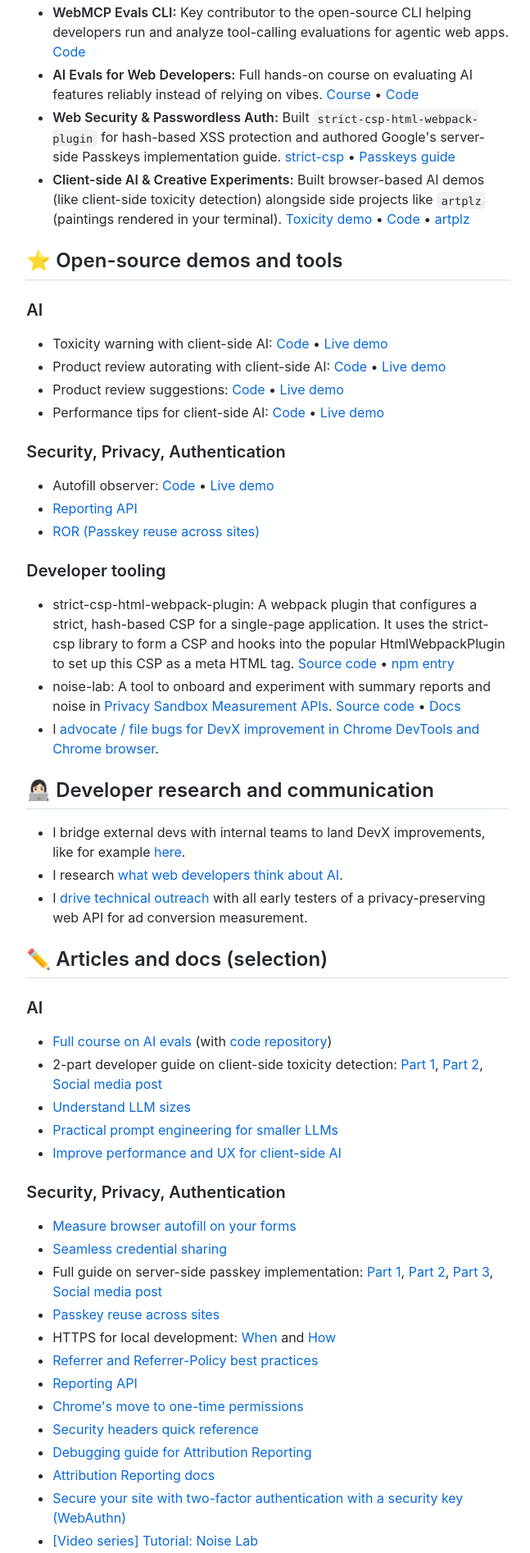
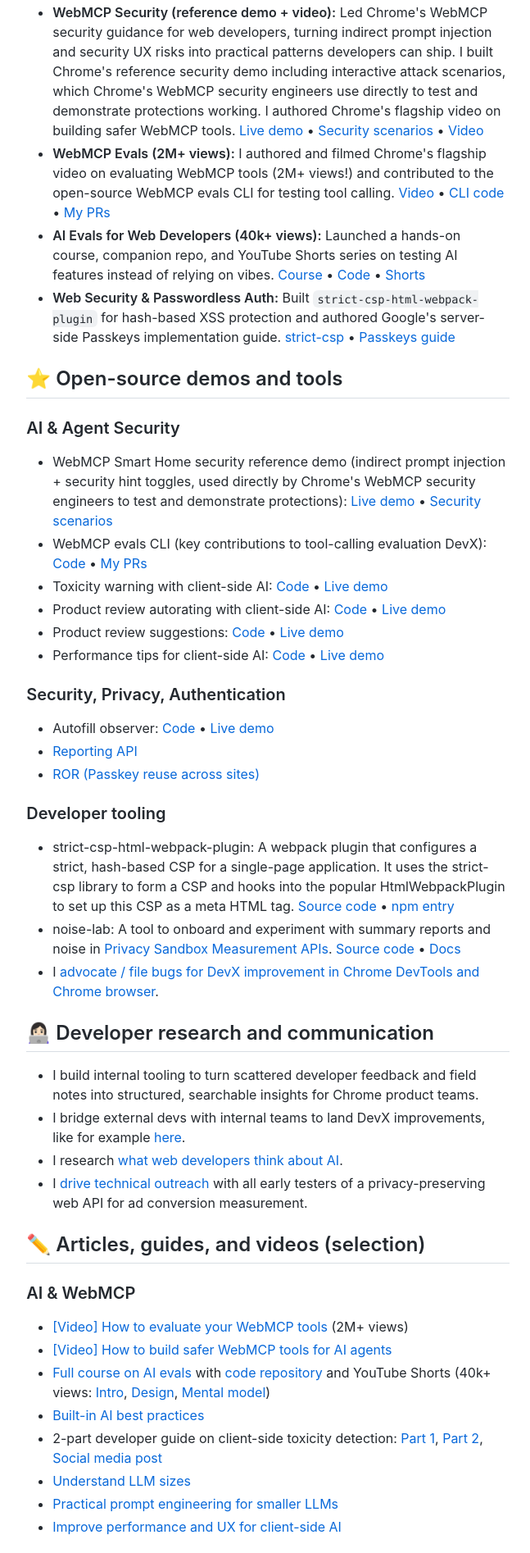
Before and after one commit to maudnals/maudnals.github.io, a plain HTML site: page index.html in a window 1280 px wide. Shown: the part 924-2818 px from the top of the page at 82% size, without its empty margins (313-960 px from the left). Drawn offline with Linux system fonts and the light colour scheme.

Commit message:
Include latest WebMCP work and Google community leadership

```diff
--- a/index.html
+++ b/index.html
@@ -138,14 +138,16 @@ dark-mode {
     <p>In the physical world, I live in Paris. You can find me roaming around taking street photos and tinkering with creative coding. Online, find me on <a href="https://bsky.app/profile/maudnals.bsky.social">Bluesky</a> and <a href="https://www.linkedin.com/in/maudnalpas/">LinkedIn</a> (previously on <a href="https://x.com/maudnals?lang=en">X</a>).</p>
     <h2 id="-selected-work"><a class="anchor" aria-hidden="true" tabindex="-1" href="#-selected-work"><span class="octicon octicon-link"></span></a>✨ Selected work</h2>
     <ul>
-      <li><strong>WebMCP Evals CLI:</strong> Key contributor to the open-source CLI helping developers run and analyze tool-calling evaluations for agentic web apps. <a href="https://github.com/GoogleChromeLabs/webmcp-tools">Code</a></li>
-      <li><strong>AI Evals for Web Developers:</strong> Full hands-on course on evaluating AI features reliably instead of relying on vibes. <a href="https://developer.chrome.com/docs/ai/evals">Course</a> • <a href="https://github.com/GoogleChromeLabs/web-ai-demos/tree/main/evals-course">Code</a></li>
+      <li><strong>WebMCP Security (reference demo + video):</strong> Led Chrome's WebMCP security guidance for web developers, turning indirect prompt injection and security UX risks into practical patterns developers can ship. I built Chrome's reference security demo including interactive attack scenarios, which Chrome's WebMCP security engineers use directly to test and demonstrate protections working. I authored Chrome's flagship video on building safer WebMCP tools. <a href="https://googlechromelabs.github.io/webmcp-tools/demos/smart-home/">Live demo</a> • <a href="https://github.com/GoogleChromeLabs/webmcp-tools/tree/main/demos/smart-home#-security-scenarios">Security scenarios</a> • <a href="https://www.youtube.com/watch?v=YCOy5uGJnQA">Video</a></li>
+      <li><strong>WebMCP Evals (2M+ views):</strong> I authored and filmed Chrome's flagship video on evaluating WebMCP tools (2M+ views!) and contributed to the open-source WebMCP evals CLI for testing tool calling. <a href="https://www.youtube.com/watch?v=2jb6D2yhdis">Video</a> • <a href="https://github.com/GoogleChromeLabs/webmcp-tools/tree/main/webmcp-evals">CLI code</a> • <a href="https://github.com/GoogleChromeLabs/webmcp-tools/pulls?q=is%3Apr+is%3Aclosed+author%3Amaudnals">My PRs</a></li>
+      <li><strong>AI Evals for Web Developers (40k+ views):</strong> Launched a hands-on course, companion repo, and YouTube Shorts series on testing AI features instead of relying on vibes. <a href="https://developer.chrome.com/docs/ai/evals">Course</a> • <a href="https://github.com/GoogleChromeLabs/web-ai-demos/tree/main/evals-course">Code</a> • <a href="https://www.youtube.com/shorts/WufG1eBT0dU">Shorts</a></li>
       <li><strong>Web Security &#x26; Passwordless Auth:</strong> Built <code>strict-csp-html-webpack-plugin</code> for hash-based XSS protection and authored Google's server-side Passkeys implementation guide. <a href="https://github.com/google/strict-csp/tree/main/strict-csp-html-webpack-plugin">strict-csp</a> • <a href="https://developers.google.com/identity/passkeys/developer-guides/server-introduction">Passkeys guide</a></li>
-      <li><strong>Client-side AI &#x26; Creative Experiments:</strong> Built browser-based AI demos (like client-side toxicity detection) alongside side projects like <code>artplz</code> (paintings rendered in your terminal). <a href="https://chrome.dev/web-ai-demos/toxic-review-warning/">Toxicity demo</a> • <a href="https://github.com/GoogleChromeLabs/web-ai-demos/tree/main/toxic-review-warning">Code</a> • <a href="https://github.com/maudnals/artplz">artplz</a></li>
     </ul>
     <h2 id="-open-source-demos-and-tools"><a class="anchor" aria-hidden="true" tabindex="-1" href="#-open-source-demos-and-tools"><span class="octicon octicon-link"></span></a>⭐ Open-source demos and tools</h2>
-    <h3 id="ai"><a class="anchor" aria-hidden="true" tabindex="-1" href="#ai"><span class="octicon octicon-link"></span></a>AI</h3>
+    <h3 id="ai--agent-security"><a class="anchor" aria-hidden="true" tabindex="-1" href="#ai--agent-security"><span class="octicon octicon-link"></span></a>AI &#x26; Agent Security</h3>
     <ul>
+      <li>WebMCP Smart Home security reference demo (indirect prompt injection + security hint toggles, used directly by Chrome's WebMCP security engineers to test and demonstrate protections): <a href="https://googlechromelabs.github.io/webmcp-tools/demos/smart-home/">Live demo</a> • <a href="https://github.com/GoogleChromeLabs/webmcp-tools/tree/main/demos/smart-home#-security-scenarios">Security scenarios</a></li>
+      <li>WebMCP evals CLI (key contributions to tool-calling evaluation DevX): <a href="https://github.com/GoogleChromeLabs/webmcp-tools/tree/main/webmcp-evals">Code</a> • <a href="https://github.com/GoogleChromeLabs/webmcp-tools/pulls?q=is%3Apr+is%3Aclosed+author%3Amaudnals">My PRs</a></li>
       <li>Toxicity warning with client-side AI: <a href="https://github.com/GoogleChromeLabs/web-ai-demos/tree/main/toxic-review-warning">Code</a> • <a href="https://chrome.dev/web-ai-demos/toxic-review-warning/">Live demo</a></li>
       <li>Product review autorating with client-side AI: <a href="https://github.com/GoogleChromeLabs/web-ai-demos/tree/main/product-review-auto-rating-io">Code</a> • <a href="https://chrome.dev/web-ai-demos/product-reviews/">Live demo</a></li>
       <li>Product review suggestions: <a href="https://github.com/GoogleChromeLabs/web-ai-demos/tree/main/product-review-suggestions">Code</a> • <a href="https://chrome.dev/web-ai-demos/product-review-suggestions/">Live demo</a></li>
@@ -165,14 +167,18 @@ dark-mode {
     </ul>
     <h2 id="-developer-research-and-communication"><a class="anchor" aria-hidden="true" tabindex="-1" href="#-developer-research-and-communication"><span class="octicon octicon-link"></span></a>👩🏻‍💻 Developer research and communication</h2>
     <ul>
+      <li>I build internal tooling to turn scattered developer feedback and field notes into structured, searchable insights for Chrome product teams.</li>
       <li>I bridge external devs with internal teams to land DevX improvements, like for example <a href="https://github.com/privacysandbox/privacy-sandbox-dev-support/issues/41">here</a>.</li>
       <li>I research <a href="https://web.dev/blog/ai-chats-and-takeaways">what web developers think about AI</a>.</li>
       <li>I <a href="https://groups.google.com/u/0/a/chromium.org/g/attribution-reporting-api-dev/search?q=maud%20nalpas">drive technical outreach</a> with all early testers of a privacy-preserving web API for ad conversion measurement.</li>
     </ul>
-    <h2 id="️-articles-and-docs-selection"><a class="anchor" aria-hidden="true" tabindex="-1" href="#️-articles-and-docs-selection"><span class="octicon octicon-link"></span></a>✏️ Articles and docs (selection)</h2>
-    <h3 id="ai-1"><a class="anchor" aria-hidden="true" tabindex="-1" href="#ai-1"><span class="octicon octicon-link"></span></a>AI</h3>
+    <h2 id="️-articles-guides-and-videos-selection"><a class="anchor" aria-hidden="true" tabindex="-1" href="#️-articles-guides-and-videos-selection"><span class="octicon octicon-link"></span></a>✏️ Articles, guides, and videos (selection)</h2>
+    <h3 id="ai--webmcp"><a class="anchor" aria-hidden="true" tabindex="-1" href="#ai--webmcp"><span class="octicon octicon-link"></span></a>AI &#x26; WebMCP</h3>
     <ul>
-      <li><a href="https://developer.chrome.com/docs/ai/evals">Full course on AI evals</a> (with <a href="https://github.com/GoogleChromeLabs/web-ai-demos/tree/main/evals-course">code repository</a>)</li>
+      <li><a href="https://www.youtube.com/watch?v=2jb6D2yhdis">[Video] How to evaluate your WebMCP tools</a> (2M+ views)</li>
+      <li><a href="https://www.youtube.com/watch?v=YCOy5uGJnQA">[Video] How to build safer WebMCP tools for AI agents</a></li>
+      <li><a href="https://developer.chrome.com/docs/ai/evals">Full course on AI evals</a> with <a href="https://github.com/GoogleChromeLabs/web-ai-demos/tree/main/evals-course">code repository</a> and YouTube Shorts (40k+ views: <a href="https://www.youtube.com/shorts/WufG1eBT0dU">Intro</a>, <a href="https://www.youtube.com/shorts/m91Gj3efqjE">Design</a>, <a href="https://www.youtube.com/shorts/ji08ILsXQ7M">Mental model</a>)</li>
+      <li><a href="https://developer.chrome.com/docs/ai/built-in-ai-dos-donts">Built-in AI best practices</a></li>
       <li>2-part developer guide on client-side toxicity detection: <a href="https://web.dev/articles/ai-detect-toxicity-context">Part 1</a>, <a href="https://web.dev/articles/ai-detect-toxicity-build">Part 2</a>, <a href="https://www.linkedin.com/posts/maudnalpas_ai-webai-toxicity-activity-7262487002875416576-jsMP/">Social media post</a></li>
       <li><a href="https://web.dev/articles/llm-sizes">Understand LLM sizes</a></li>
       <li><a href="https://web.dev/articles/practical-prompt-engineering">Practical prompt engineering for smaller LLMs</a></li>
@@ -251,11 +257,16 @@ dark-mode {
     <p align="center">
       <img width="350" alt="Audience watching Maud&#x27;s passkey talk in Paris" src="https://github.com/maudnals/maudnals.github.io/blob/main/images/dotJS.jpeg?raw=true"><br><sup>DotJS stage, 1000+ live attendees. 2024, Paris.</sup>
     </p>
-    <h2 id="-community"><a class="anchor" aria-hidden="true" tabindex="-1" href="#-community"><span class="octicon octicon-link"></span></a>💙 Community</h2>
-    <p>I drive and advocate for hosting tech events for underrepresented groups:</p>
+    <h2 id="-community--leadership"><a class="anchor" aria-hidden="true" tabindex="-1" href="#-community--leadership"><span class="octicon octicon-link"></span></a>💙 Community &#x26; leadership</h2>
     <ul>
-      <li><a href="https://www.linkedin.com/posts/maudnalpas_ai-activity-7272590428141502465-jusB">Women Techmakers Paris meetup</a></li>
-      <li><a href="https://www.linkedin.com/posts/maudnalpas_googleaihub-activity-7247235655427076097--lX7/">Ladies of Code Paris meetup</a></li>
+      <li><strong>Women Engineers community at Google Paris (2026):</strong> I led and grew our local community of 80+ engineers across Chrome, YouTube, Google DeepMind, and other teams. Bringing people together through monthly fireside chats, lunches, coffee chats, and office-wide events has been a highlight of my year, creating space to support one another and connecting me with top local engineers across Google.</li>
+      <li><strong>External Paris tech meetups:</strong> I also build local developer community outside Google by organizing and hosting sold-out tech meetups in Paris (~70 attendees) for underrepresented groups and AI builders:
+        <ul>
+          <li><a href="https://www.linkedin.com/feed/update/urn:li:activity:7511745656697372672/">Women Techmakers Paris (Autumn 2026)</a> and <a href="https://www.linkedin.com/posts/maudnalpas_ai-activity-7272590428141502465-jusB">earlier meetup</a></li>
+          <li><a href="https://luma.com/2krybbmv">Duchess France x Dev With AI (Nov 2026)</a> (<a href="https://luma.com/dm22">Dev With AI listing</a>)</li>
+          <li><a href="https://www.linkedin.com/posts/maudnalpas_googleaihub-activity-7247235655427076097--lX7/">Ladies of Code Paris</a></li>
+        </ul>
+      </li>
     </ul>
     <h2 id="-misc-oss-contributions"><a class="anchor" aria-hidden="true" tabindex="-1" href="#-misc-oss-contributions"><span class="octicon octicon-link"></span></a>🤝 Misc OSS contributions</h2>
     <ul>
```
Also changed, not shown: 1 other file.
